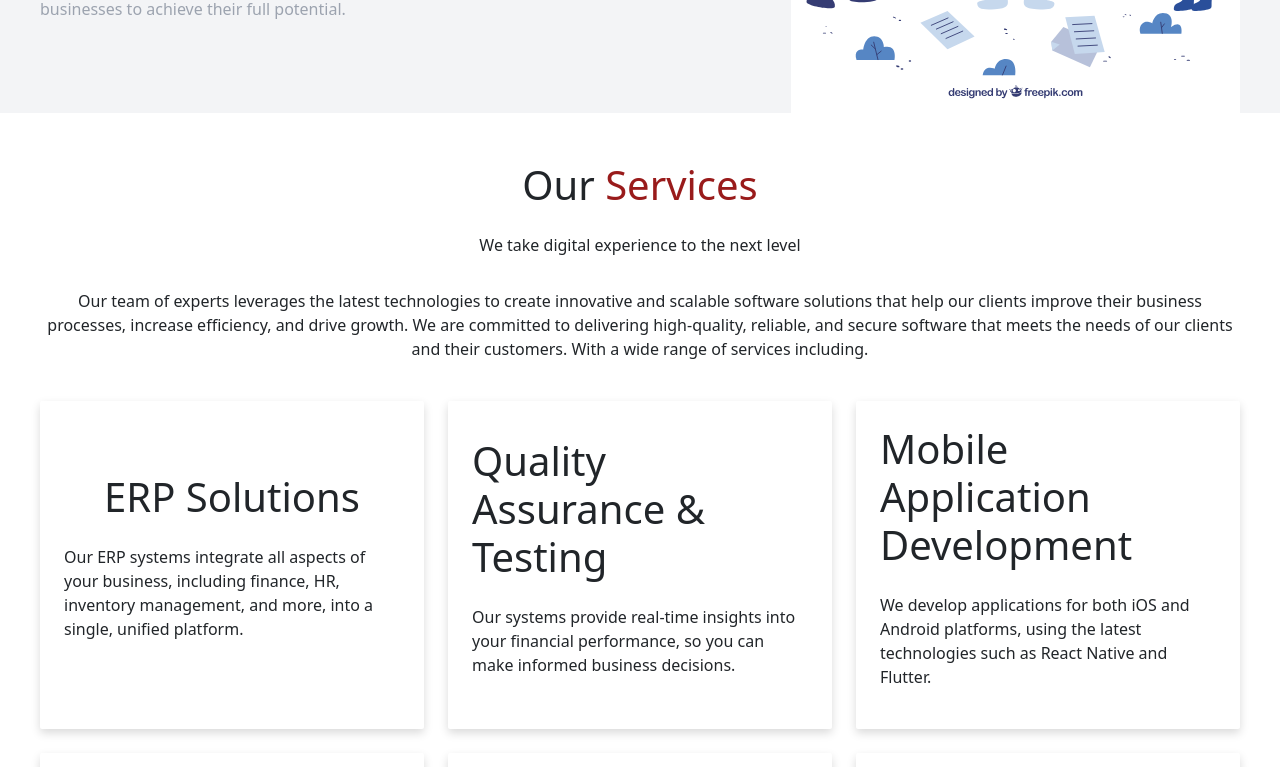
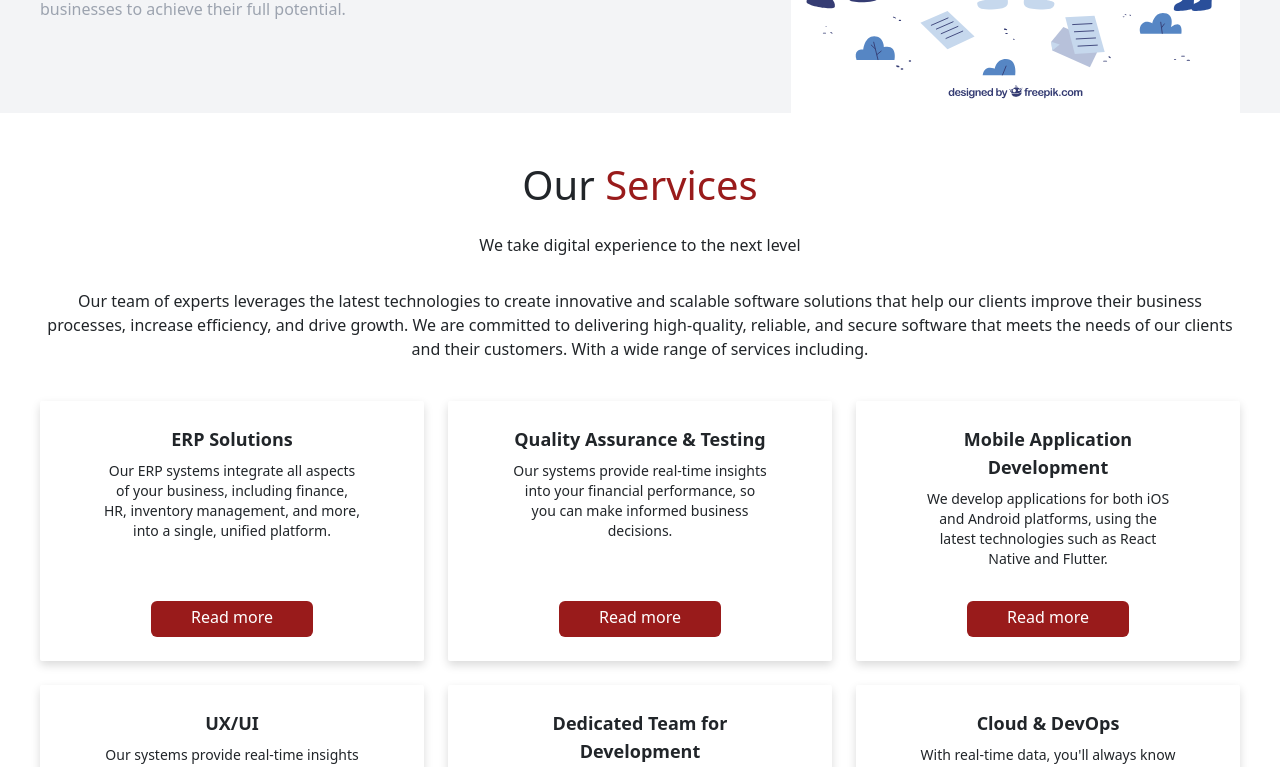
Before and after one commit to Chy-Zaber-Bin-Zahid/CodeSync5, a Next.js app: page / in a window 1280 px wide. Shown: the part 1160-1927 px from the top of the page. Built offline with nearby package versions, Linux system fonts and the light colour scheme; no server answers.

Commit message:
button and css fix for card

```diff
--- a/components/home/Services.tsx
+++ b/components/home/Services.tsx
@@ -1,5 +1,4 @@
 "use client"
-
 import React from 'react'
 import { useGSAP } from '@gsap/react';
 import gsap from 'gsap';
@@ -34,19 +33,20 @@ function Services() {
         );
     });
     return (
-        <section id="services" className="w-full mq-1300:flex justify-center items-center scroll-mt-scroll-1300 mq-765:scroll-mt-scroll-765" >
+        <section id="services" className="w-full mq-1300:flex justify-center items-center scroll-mt-scroll-1300 mq-765:scroll-mt-scroll-765 overflow-auto" >
             <div className="w-full px-3 py-6">
                 <div className='mx-auto max-w-big-screen w-full flex flex-col gap-4 justify-between items-center'>
                     <div id="services-heading" className="w-full flex flex-col gap-3 justify-center items-center" >
-                        <h1>Our <span className="text-primaryText" >Services</span></h1>
+                        <h1 >Our <span className="text-primaryText" >Services</span></h1>
                         <p>We take digital experience to the next level</p>
                         <p className='text-center' >Our team of experts leverages the latest technologies to create innovative and scalable software solutions that help our clients improve their business processes, increase efficiency, and drive growth. We are committed to delivering high-quality, reliable, and secure software that meets the needs of our clients and their customers. With a wide range of services including.</p>
                     </div>
                     <div className='w-full grid grid-cols-3 gap-4'>
                         {services.map((item) => (
-                            <div key={item.name} className="service-card p-4 flex flex-col gap-3 justify-center items-center rounded-sm shadow-services-card">
-                                <h1>{item.name}</h1>
-                                <p>{item.description}</p>
+                            <div key={item.name} className="service-card py-4 px-16 flex flex-col gap-2 justify-start items-center rounded-sm shadow-services-card">
+                                <h1 className="text-lg text-center m-0 font-bold" >{item.name}</h1>
+                                <p className="text-sm text-center m-0 flex-grow">{item.description}</p>
+                                <button className="mt-4 pb-2 pt-1 px-10 bg-primaryText transition-all from-neutral-300 hover:bg-primaryText-hover rounded text-white">Read more</button>
                             </div>
                         ))}
                     </div>
```
